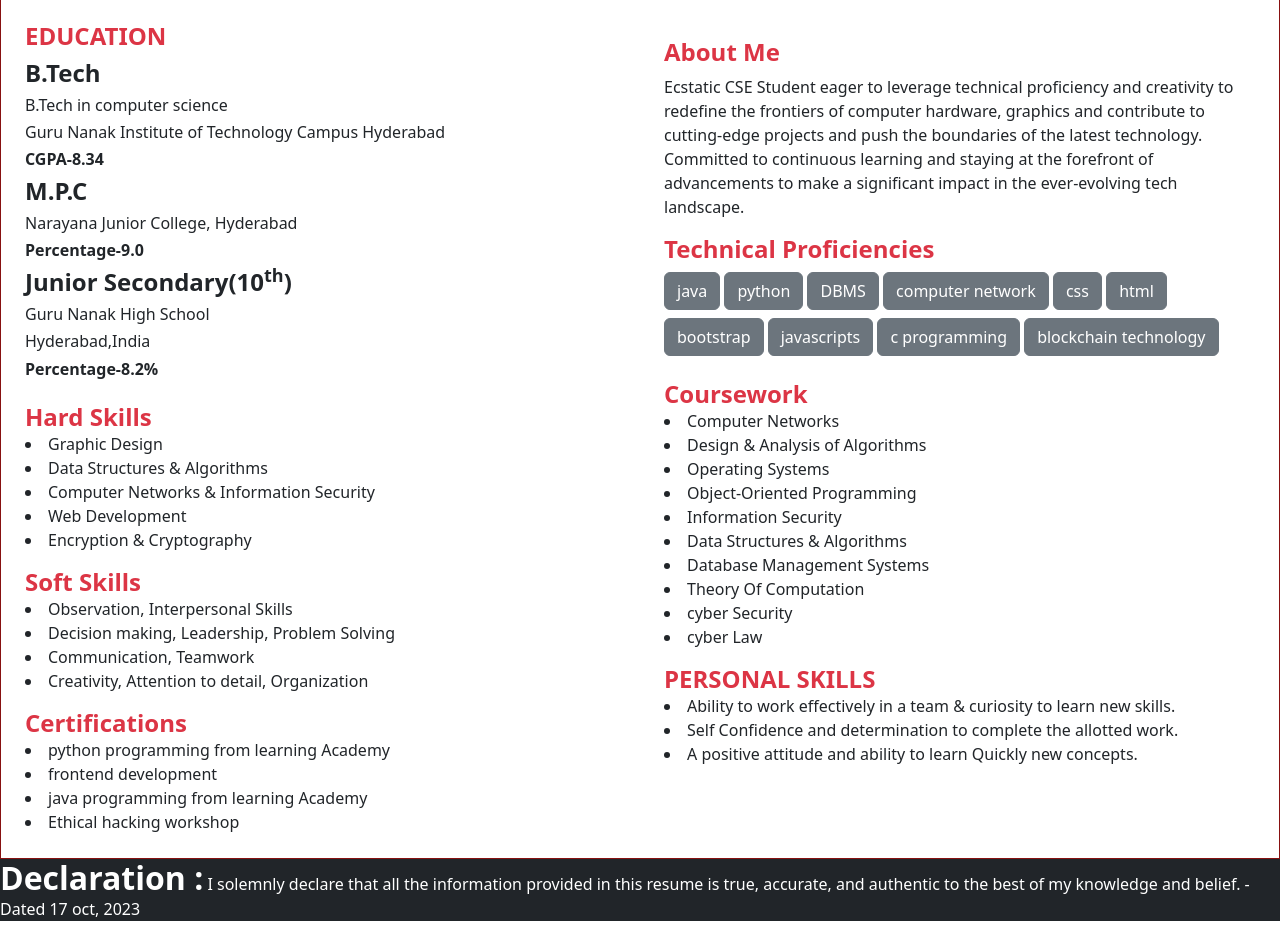
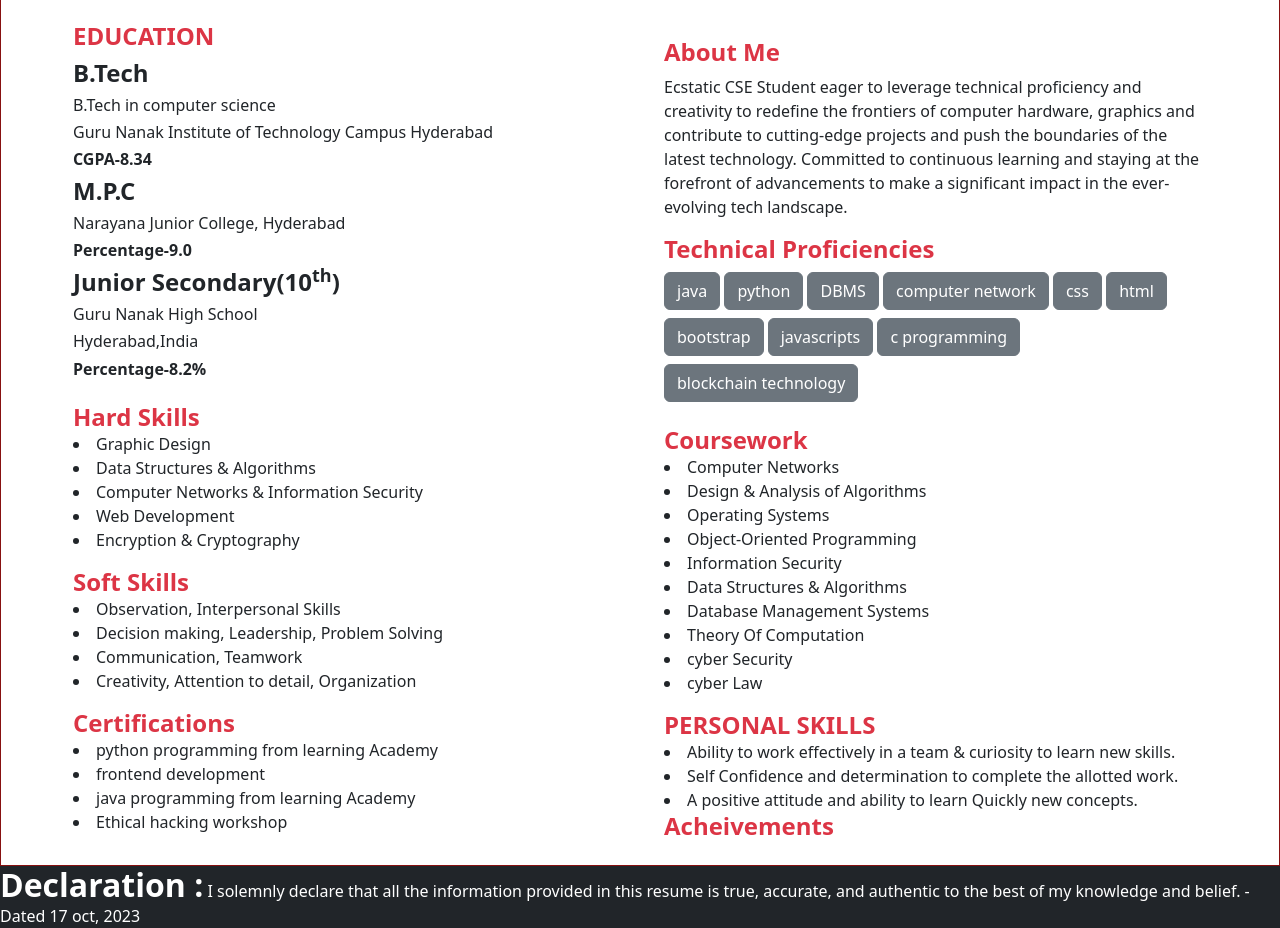
Before and after one commit to Anmol18082001/my_portfolio, a website: page index.html in a window 1280 px wide. Shown: the part 235-1163 px from the top of the page. Drawn offline with nearby package versions, Linux system fonts and the light colour scheme.

Commit message:
Update index.html

```diff
--- a/index.html
+++ b/index.html
@@ -30,7 +30,7 @@
 <body>
    <header class="bg-danger text-white">
     <div class="d-flex justify-content-between">
-       <div class="p-3">
+       <div class="p-3 ms-5 mt-5">
         <h1>Anmol Singh</h1>
         <h3>computer Science undergraduate</h3>
        </div>
@@ -59,7 +59,7 @@
     </div>
    </header>
    <section>
-    <div class="p-4">
+    <div class="p-4 ms-5">
       <div>
        <div class="fw-bold h4  text-danger"> EDUCATION</div>
        <div class="fw-bold h4">B.Tech</div>
@@ -105,7 +105,7 @@
 
 
     </div>
-    <div class="p-4">
+    <div class="p-4 me-5">
         <div>
             <p>
                 <div class="fw-bold h4  text-danger">About Me</div>
@@ -157,13 +157,17 @@
                 the allotted work.</li>
             <li> A positive attitude and ability to learn Quickly
                 new concepts.</li>
+
+        </div>
+        <div>
+            <ui class="fw-bold h4 text-danger">Acheivements</ui>
         </div>
 
     </div>
 
 
    </section>
-   <footer class="h-50 bg-dark text-white">
+   <footer class="h-100 bg-dark text-white">
     <div>
         <span class="fw-bold h2">Declaration :</span>
         <span>I solemnly declare that all the information provided in this resume is true, accurate, and authentic to the best of my knowledge and belief.
```
